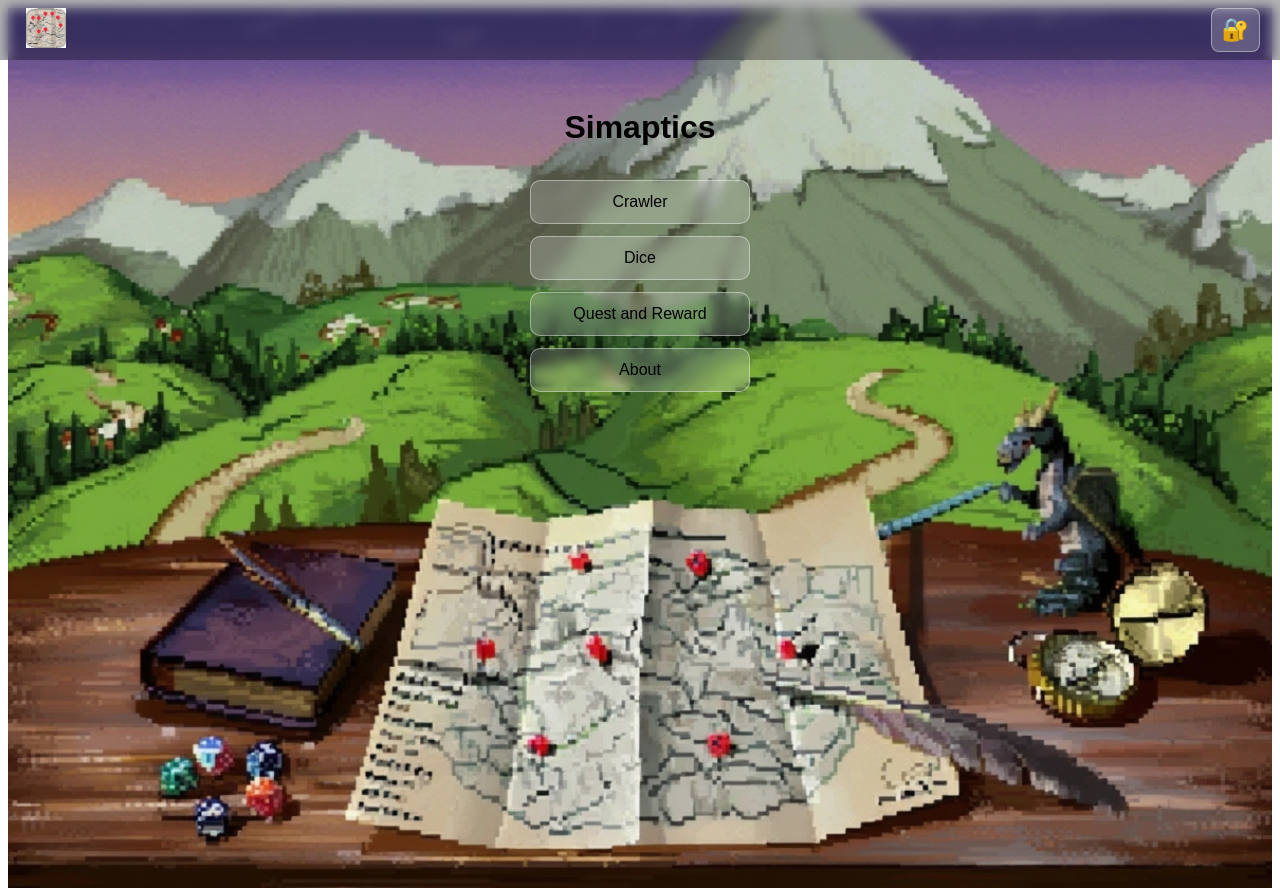
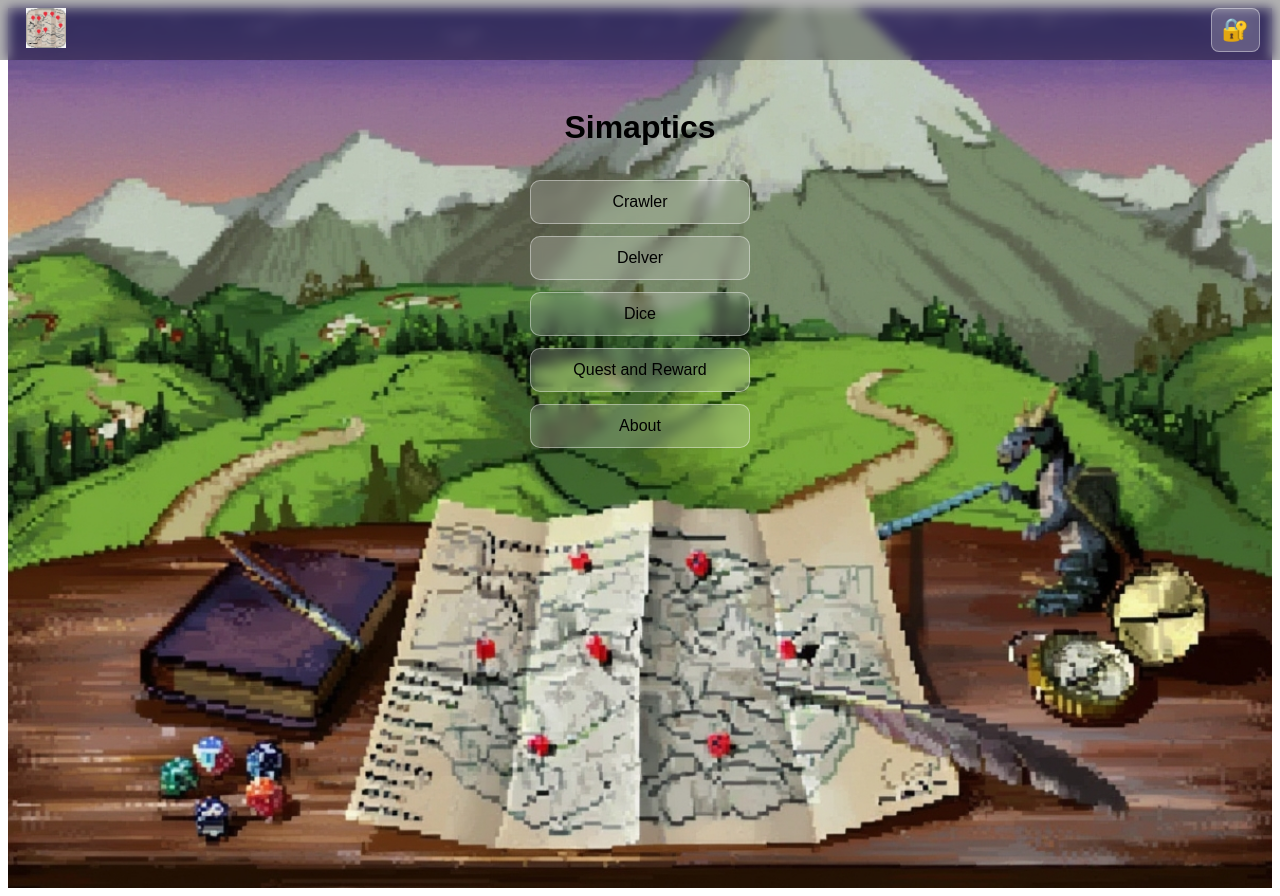
Before and after one commit to simaptics/main-frontend, a React (Vite) app: page / in a window 1280 px wide. Built offline with nearby package versions, Linux system fonts and the light colour scheme; no server answers.

Commit message:
add delver to main page

```diff
--- a/src/pages/Home.tsx
+++ b/src/pages/Home.tsx
@@ -10,6 +10,7 @@ const Home: React.FC = () => {
   const AUTH = `${import.meta.env.VITE_AUTH_HOST_URL}`;
   const DICE = `${import.meta.env.VITE_DICE_HOST_URL}`;
   const QNR = `${import.meta.env.VITE_QNR_HOST_URL}`;
+  const DELVER = `${import.meta.env.VITE_DELVER_HOST_URL}`;
   const [loggedIn, setLoggedIn] = useState<boolean>(false);
   const [menuOpen, setMenuOpen] = useState(false);
 
@@ -129,6 +130,15 @@ const Home: React.FC = () => {
         style={styles.button}
         onMouseEnter={(e) => (e.currentTarget.style.background = "rgba(255,255,255,0.40)")}
         onMouseLeave={(e) => (e.currentTarget.style.background = "rgba(255,255,255,0.25)")}
+        onClick={() => (window.location.href = `${DELVER}`)}
+      >
+        Delver
+      </button>
+
+      <button
+        style={styles.button}
+        onMouseEnter={(e) => (e.currentTarget.style.background = "rgba(255,255,255,0.40)")}
+        onMouseLeave={(e) => (e.currentTarget.style.background = "rgba(255,255,255,0.25)")}
         onClick={() => (window.location.href = `${DICE}/`)}
       >
         Dice
```
Also changed, not shown: 1 other file (tests, documents, lock files or other folders).
